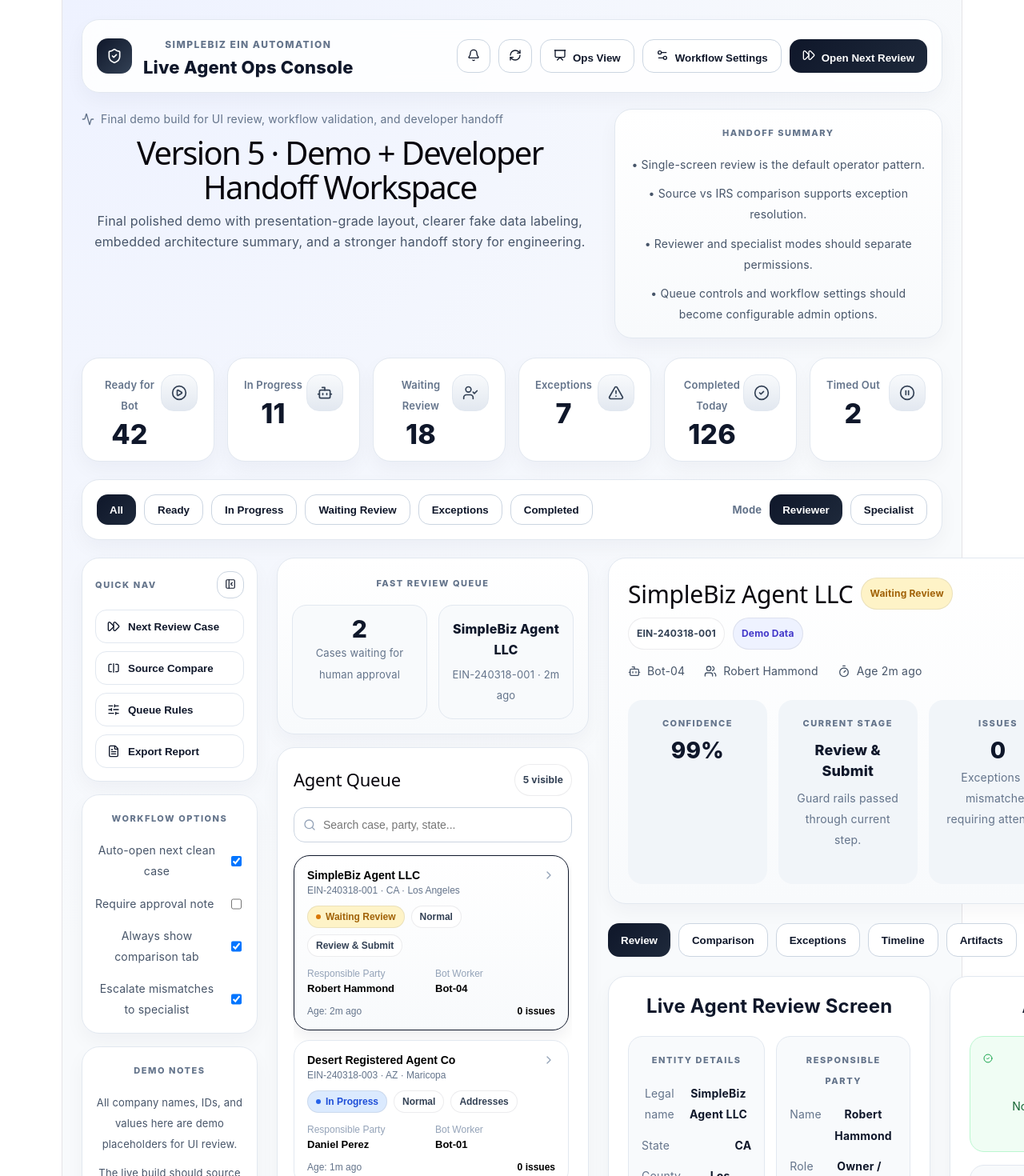
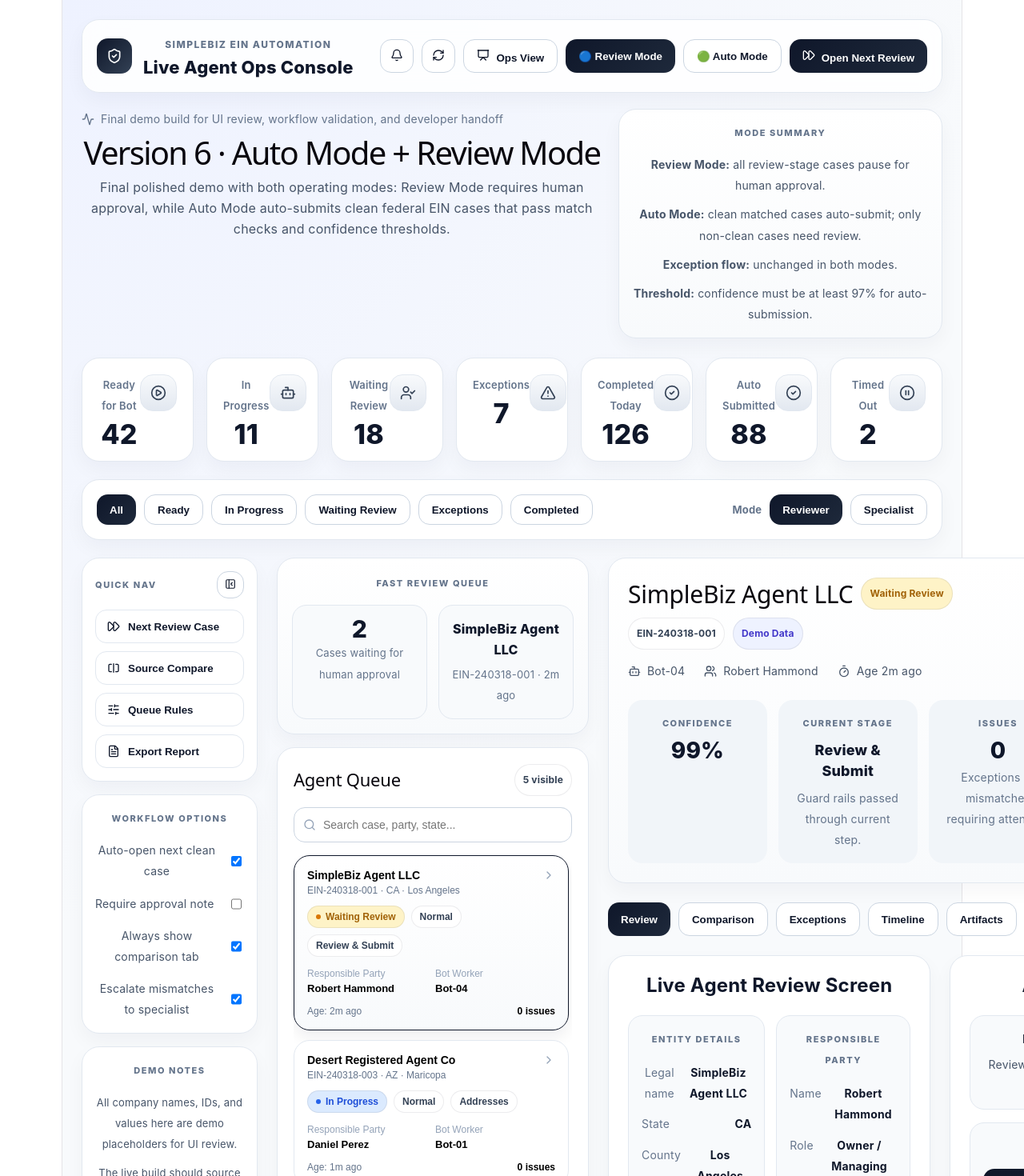
Before and after one commit to simplebiz-exec/ein-ops-demo, a React (Vite) app: page / in a window 1280 px wide. Shown: the top 1470 px of the page at 80% size. Built offline with nearby package versions, Linux system fonts and the light colour scheme.

Commit message:
Add full version 6 with auto mode

```diff
--- a/src/App.jsx
+++ b/src/App.jsx
@@ -38,6 +38,7 @@ const queueStats = [
   { label: "Waiting Review", value: 18, icon: UserCheck },
   { label: "Exceptions", value: 7, icon: AlertTriangle },
   { label: "Completed Today", value: 126, icon: CheckCircle2 },
+  { label: "Auto Submitted", value: 88, icon: CheckCircle2 },
   { label: "Timed Out", value: 2, icon: PauseCircle },
 ];
 
@@ -568,6 +569,9 @@ export default function App() {
   const [mode, setMode] = useState("reviewer");
   const [showSettings, setShowSettings] = useState(true);
   const [presentationMode, setPresentationMode] = useState(true);
+  const [systemMode, setSystemMode] = useState("review");
+
+  const AUTO_CONFIDENCE_THRESHOLD = 97;
 
   const filtered = useMemo(() => {
     const q = search.toLowerCase();
@@ -595,7 +599,23 @@ export default function App() {
     filtered.find((item) => item.id === selectedId) || filtered[0] || cases[0];
   const meta = statusMeta(selected.status);
 
-  const reviewQueue = filtered.filter((c) => c.status === "waiting_review");
+  const isAutoEligible =
+    selected.mismatches.length === 0 &&
+    selected.confidence >= AUTO_CONFIDENCE_THRESHOLD;
+
+  const autoDecision =
+    systemMode === "auto" && isAutoEligible
+      ? "AUTO_APPROVED"
+      : selected.mismatches.length > 0
+      ? "EXCEPTION"
+      : "REVIEW_REQUIRED";
+
+  const reviewQueue = filtered.filter((c) =>
+    systemMode === "auto"
+      ? c.status === "waiting_review" && (c.mismatches.length > 0 || c.confidence < AUTO_CONFIDENCE_THRESHOLD)
+      : c.status === "waiting_review"
+  );
+
   const nextCase = reviewQueue[0];
 
   return (
@@ -668,9 +688,17 @@ export default function App() {
                 <Presentation size={16} style={{ marginRight: 8 }} />
                 {presentationMode ? "Ops View" : "Presentation View"}
               </button>
-              <button style={buttonStyle(false)}>
-                <Settings2 size={16} style={{ marginRight: 8 }} />
-                Workflow Settings
+              <button
+                onClick={() => setSystemMode("review")}
+                style={buttonStyle(systemMode === "review")}
+              >
+                🔵 Review Mode
+              </button>
+              <button
+                onClick={() => setSystemMode("auto")}
+                style={buttonStyle(systemMode === "auto")}
+              >
+                🟢 Auto Mode
               </button>
               <button style={buttonStyle(true)}>
                 <FastForward size={16} style={{ marginRight: 8 }} />
@@ -708,11 +736,11 @@ export default function App() {
                 Final demo build for UI review, workflow validation, and developer handoff
               </div>
               <h1 style={{ fontSize: 40, margin: "0 0 8px", lineHeight: 1.06 }}>
-                Version 5 · Demo + Developer Handoff Workspace
+                Version 6 · Auto Mode + Review Mode
               </h1>
               <p style={{ maxWidth: 980, color: "#475569", fontSize: 16 }}>
-                Final polished demo with presentation-grade layout, clearer fake data labeling,
-                embedded architecture summary, and a stronger handoff story for engineering.
+                Final polished demo with both operating modes: Review Mode requires human approval,
+                while Auto Mode auto-submits clean federal EIN cases that pass match checks and confidence thresholds.
               </p>
             </div>
 
@@ -724,12 +752,20 @@ export default function App() {
                 background: "linear-gradient(180deg, #ffffff 0%, #f8fafc 100%)",
               }}
             >
-              <SectionLabel>Handoff Summary</SectionLabel>
+              <SectionLabel>Mode Summary</SectionLabel>
               <div style={{ display: "grid", gap: 10, marginTop: 14, fontSize: 14, color: "#475569" }}>
-                <div>• Single-screen review is the default operator pattern.</div>
-                <div>• Source vs IRS comparison supports exception resolution.</div>
-                <div>• Reviewer and specialist modes should separate permissions.</div>
-                <div>• Queue controls and workflow settings should become configurable admin options.</div>
+                <div>
+                  <strong>Review Mode:</strong> all review-stage cases pause for human approval.
+                </div>
+                <div>
+                  <strong>Auto Mode:</strong> clean matched cases auto-submit; only non-clean cases need review.
+                </div>
+                <div>
+                  <strong>Exception flow:</strong> unchanged in both modes.
+                </div>
+                <div>
+                  <strong>Threshold:</strong> confidence must be at least {AUTO_CONFIDENCE_THRESHOLD}% for auto-submission.
+                </div>
               </div>
             </div>
           </div>
@@ -738,7 +774,7 @@ export default function App() {
         <div
           style={{
             display: "grid",
-            gridTemplateColumns: "repeat(6, minmax(0, 1fr))",
+            gridTemplateColumns: "repeat(7, minmax(0, 1fr))",
             gap: 16,
             marginBottom: 22,
           }}
@@ -887,7 +923,9 @@ export default function App() {
                 <div style={softPanelStyle()}>
                   <div style={{ fontSize: 30, fontWeight: 800 }}>{reviewQueue.length}</div>
                   <div style={{ fontSize: 13, color: "#64748b", marginTop: 4 }}>
-                    Cases waiting for human approval
+                    {systemMode === "auto"
+                      ? "Cases that still need human review"
+                      : "Cases waiting for human approval"}
                   </div>
                 </div>
                 <div style={softPanelStyle()}>
@@ -950,6 +988,10 @@ export default function App() {
                 {filtered.map((item) => {
                   const itemMeta = statusMeta(item.status);
                   const isSelected = selected.id === item.id;
+                  const itemAutoEligible =
+                    item.mismatches.length === 0 &&
+                    item.confidence >= AUTO_CONFIDENCE_THRESHOLD;
+
                   return (
                     <button
                       key={item.id}
@@ -999,6 +1041,9 @@ export default function App() {
                           {item.priority === "high" ? "High Priority" : "Normal"}
                         </div>
                         <div style={badgeStyle("#fff", "#334155")}>{item.stage}</div>
+                        {systemMode === "auto" && itemAutoEligible && (
+                          <div style={badgeStyle("#dcfce7", "#166534")}>Auto Eligible</div>
+                        )}
                       </div>
 
                       <div style={{ display: "grid", gridTemplateColumns: "1fr 1fr", gap: 10, marginTop: 14 }}>
@@ -1040,6 +1085,12 @@ export default function App() {
                     <div style={badgeStyle(meta.bg, meta.color)}>{meta.label}</div>
                     <div style={badgeStyle("#fff", "#334155")}>{selected.id}</div>
                     <div style={badgeStyle("#eef2ff", "#4338ca")}>Demo Data</div>
+                    {systemMode === "auto" && isAutoEligible && (
+                      <div style={badgeStyle("#dcfce7", "#166534")}>🟢 Auto Approved</div>
+                    )}
+                    {systemMode === "auto" && !isAutoEligible && (
+                      <div style={badgeStyle("#fee2e2", "#991b1b")}>⚠️ Needs Review</div>
+                    )}
                   </div>
                   <div
                     style={{
@@ -1064,7 +1115,9 @@ export default function App() {
                 </div>
 
                 <div style={{ display: "grid", gridTemplateColumns: "repeat(2, auto)", gap: 10 }}>
-                  <button style={buttonStyle(true)}>Approve Submit</button>
+                  <button style={buttonStyle(true)}>
+                    {systemMode === "auto" && isAutoEligible ? "Auto Submit Enabled" : "Approve Submit"}
+                  </button>
                   <button style={buttonStyle(false)}>Send to Exception</button>
                   <button style={buttonStyle(false)}>Retry Bot</button>
                   <button style={buttonStyle(false)}>Hold Case</button>
@@ -1098,10 +1151,14 @@ export default function App() {
                   </div>
                 </div>
                 <div style={{ background: "#f1f5f9", borderRadius: 18, padding: 16 }}>
-                  <SectionLabel>Recommended Action</SectionLabel>
-                  <div style={{ marginTop: 8, fontSize: 18, fontWeight: 800 }}>{selected.agentAction}</div>
+                  <SectionLabel>System Mode</SectionLabel>
+                  <div style={{ marginTop: 8, fontSize: 18, fontWeight: 800 }}>
+                    {systemMode === "auto" ? "Auto Mode" : "Review Mode"}
+                  </div>
                   <div style={{ marginTop: 8, color: "#64748b", fontSize: 14 }}>
-                    Based on current validation and bot status.
+                    {systemMode === "auto"
+                      ? "Clean cases submit without human approval."
+                      : "Human approval is required before submit."}
                   </div>
                 </div>
               </div>
@@ -1320,50 +1377,63 @@ export default function App() {
 
                   <div
                     style={{
-                      border: `1px solid ${selected.mismatches.length ? "#fecaca" : "#bbf7d0"}`,
-                      background: selected.mismatches.length ? "#fef2f2" : "#f0fdf4",
+                      border: `1px solid ${
+                        autoDecision === "AUTO_APPROVED" ? "#bbf7d0" : selected.mismatches.length ? "#fecaca" : "#e2e8f0"
+                      }`,
+                      background:
+                        autoDecision === "AUTO_APPROVED"
+                          ? "#f0fdf4"
+                          : selected.mismatches.length
+                          ? "#fef2f2"
+                          : "#f8fafc",
                       borderRadius: 18,
                       padding: 16,
                     }}
                   >
-                    <div style={{ display: "flex", gap: 10, alignItems: "flex-start" }}>
-                      {selected.mismatches.length ? (
-                        <AlertTriangle size={18} color="#dc2626" style={{ marginTop: 2 }} />
-                      ) : (
-                        <CheckCircle2 size={18} color="#16a34a" style={{ marginTop: 2 }} />
-                      )}
-                      <div>
-                        <div
-                          style={{
-                            fontWeight: 800,
-                            color: selected.mismatches.length ? "#991b1b" : "#166534",
-                          }}
-                        >
-                          {selected.mismatches.length
-                            ? "Mismatch attention required"
-                            : "Guard rails currently passed"}
-                        </div>
-                        <div
-                          style={{
-                            marginTop: 6,
-                            fontSize: 14,
-                            color: selected.mismatches.length ? "#991b1b" : "#166534",
-                          }}
-                        >
-                          {selected.mismatches.length
-                            ? "Source and IRS values differ. Specialist review is recommended before submit."
-                            : "No source-to-review mismatches detected for this case."}
-                        </div>
-                      </div>
+                    <div style={{ fontWeight: 800, fontSize: 15 }}>
+                      {autoDecision === "AUTO_APPROVED"
+                        ? "Auto Mode: This case will be submitted automatically"
+                        : autoDecision === "EXCEPTION"
+                        ? "Manual review required: exception or mismatch detected"
+                        : "Manual review required"}
+                    </div>
+                    <div style={{ marginTop: 6, fontSize: 14, color: "#475569" }}>
+                      {autoDecision === "AUTO_APPROVED"
+                        ? "This case passed match checks and confidence threshold with no mismatches."
+                        : systemMode === "review"
+                        ? "Review Mode requires human approval before submission."
+                        : "This case did not qualify for auto submission and still needs human action."}
                     </div>
                   </div>
 
                   <div style={{ ...softPanelStyle(), marginTop: 16 }}>
                     <SectionLabel>Fast Actions</SectionLabel>
                     <div style={{ display: "grid", gap: 10, marginTop: 14 }}>
-                      <button style={buttonStyle(true)}>Approve and Resume Bot Submission</button>
+                      {systemMode === "review" && (
+                        <>
+                          <button style={buttonStyle(true)}>
+                            Approve and Resume Bot Submission
+                          </button>
+                          <button style={buttonStyle(false)}>
+                            Reject to Exception Queue
+                          </button>
+                        </>
+                      )}
+
+                      {systemMode === "auto" && isAutoEligible && (
+                        <button style={buttonStyle(true)}>
+                          Auto-approved (no action needed)
+                        </button>
+                      )}
+
+                      {systemMode === "auto" && !isAutoEligible && (
+                        <>
+                          <button style={buttonStyle(true)}>Review Required</button>
+                          <button style={buttonStyle(false)}>Send to Exception</button>
+                        </>
+                      )}
+
                       <button style={buttonStyle(false)}>Approve and Open Next Case</button>
-                      <button style={buttonStyle(false)}>Reject to Exception Queue</button>
                       <button style={buttonStyle(false)}>Request Source Data Edit</button>
                     </div>
                   </div>
@@ -1376,7 +1446,7 @@ export default function App() {
                         "Responsible party matches validated intake",
                         "Address and state fields look correct",
                         "Business activity is specific enough",
-                        "Reason for applying is correct",
+                        `Confidence is at least ${AUTO_CONFIDENCE_THRESHOLD}% for auto mode`,
                       ].map((item) => (
                         <div key={item} style={{ display: "flex", gap: 10, alignItems: "center" }}>
                           <CheckCircle2 size={16} color="#16a34a" />
@@ -1391,7 +1461,8 @@ export default function App() {
                     <div style={{ marginTop: 12, display: "grid", gap: 10, fontSize: 14, color: "#475569" }}>
                       <div>Reviewer Mode: clean approvals and quick triage</div>
                       <div>Specialist Mode: mismatches, edits, escalations</div>
-                      <div>Queue filter controls what work is shown on left</div>
+                      <div>Review Mode: all review-stage cases pause for approval</div>
+                      <div>Auto Mode: clean matched cases submit automatically</div>
                     </div>
                   </div>
                 </div>
@@ -1635,8 +1706,7 @@ export default function App() {
                     routed into a specialist workflow with explicit actions.
                   </div>
                   <div>
-                    Bot control actions are surfaced in the same console so operations teams can
-                    approve, retry, pause, and audit without switching tools.
+                    Auto Mode only changes clean-case approval flow. Exception handling remains unchanged.
                   </div>
                 </div>
               </div>
@@ -1647,7 +1717,7 @@ export default function App() {
                   <div>1. Preserve the single-screen review pattern as the default workflow.</div>
                   <div>2. Keep source comparison highly visible for exception and mismatch cases.</div>
                   <div>3. Separate reviewer and specialist permission sets at the action layer.</div>
-                  <div>4. Keep queue filters, quick actions, and workflow settings configurable.</div>
+                  <div>4. Auto Mode should use deterministic validation and match checks, not AI guesses.</div>
                 </div>
               </div>
             </div>
```
